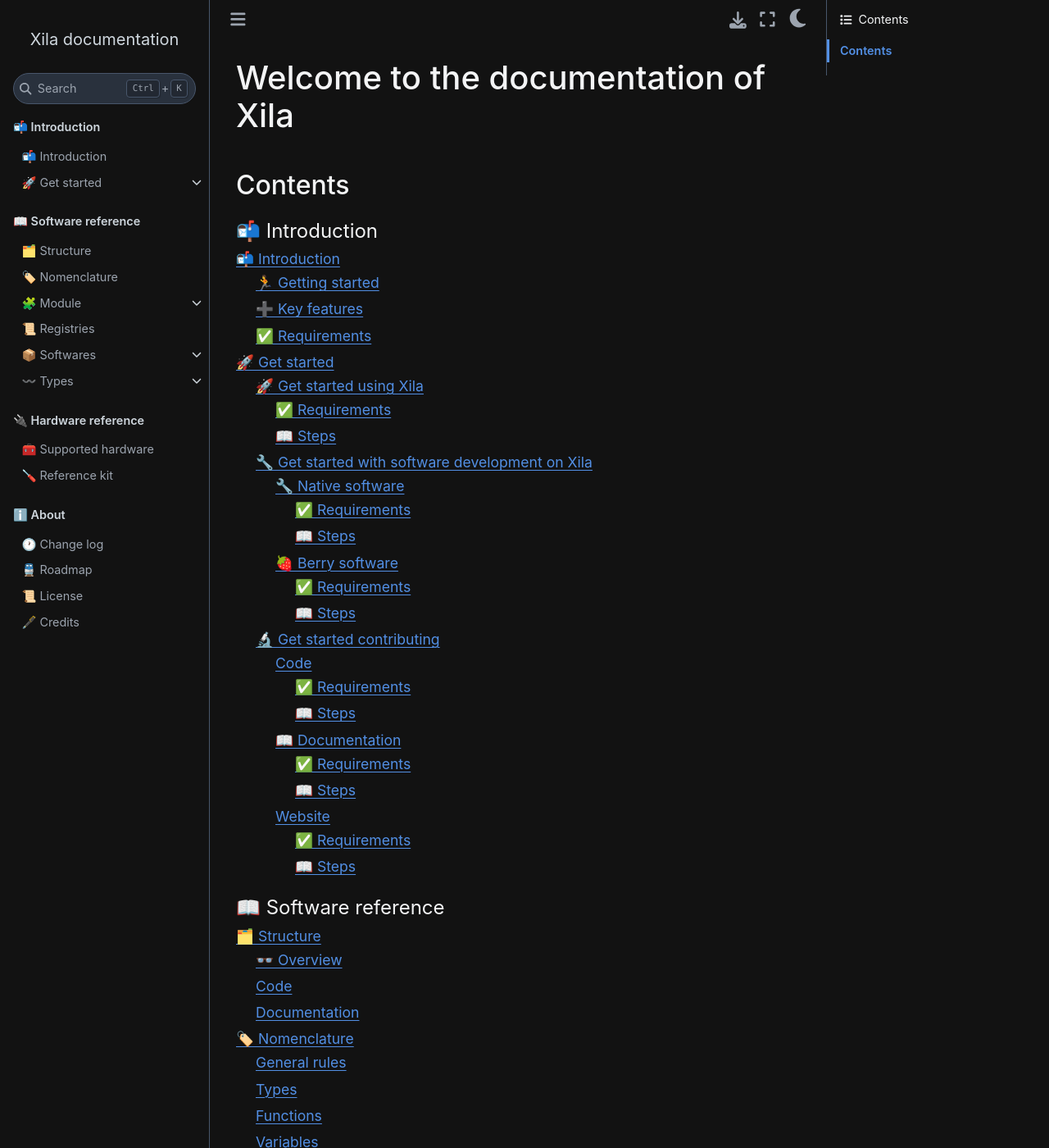
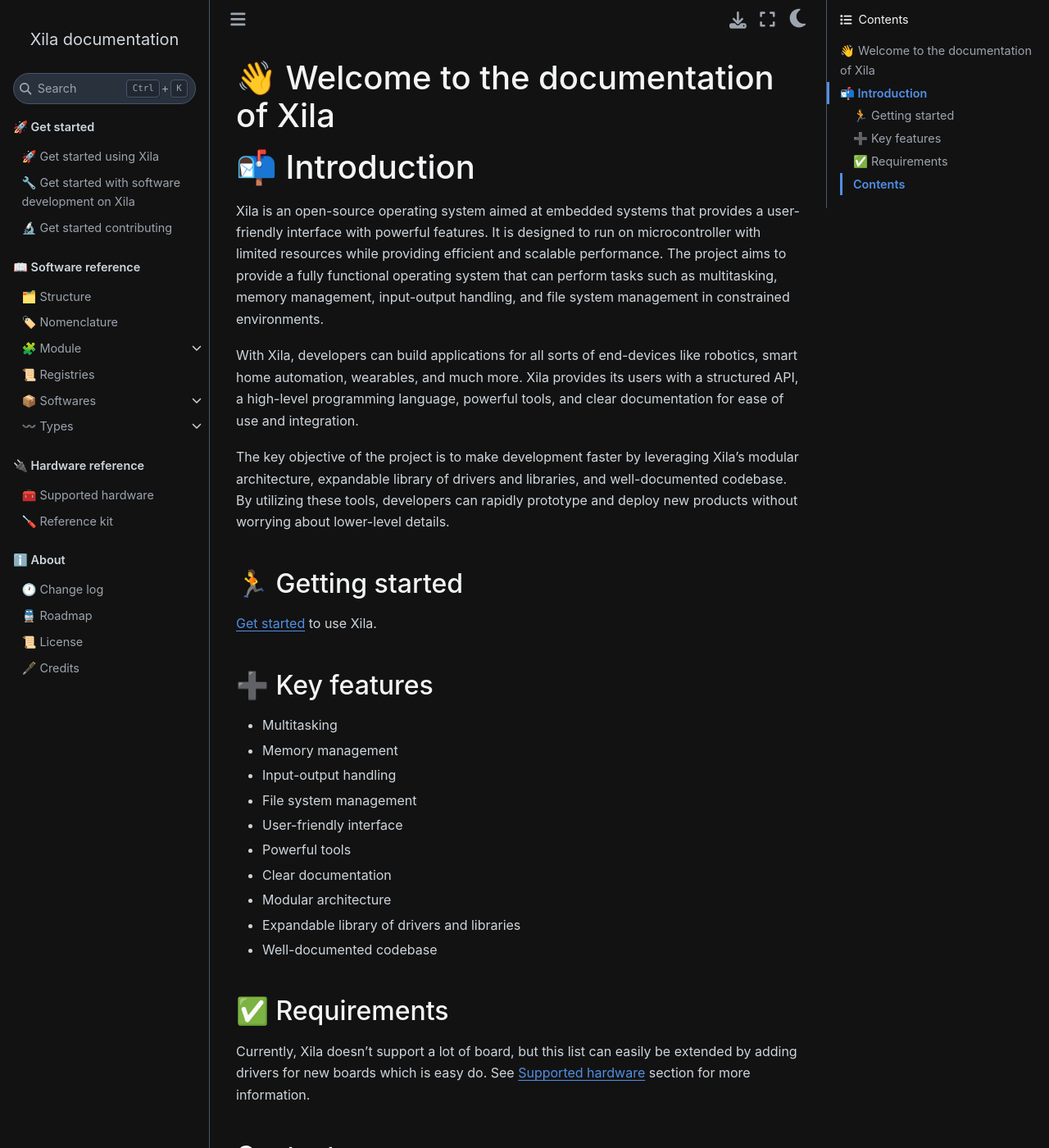
Before and after one commit to Xila-Project/Old_documentation, a Sphinx documentation site: the page built from source/index.md, in a window 1280 px wide and 1400 px high. Shown: the whole window at 82% size. Built offline with Sphinx 7.4.7 and the Sphinx Book theme 1.1.4, drawn with Linux system fonts in a browser that asks for light colours; some of the changed text lies outside the part shown.

Commit message:
Reorganize get started and introduction

````diff
--- a/source/index.md
+++ b/source/index.md
@@ -1,12 +1,47 @@
-# Welcome to the documentation of Xila
+# 👋 Welcome to the documentation of Xila
+
+# 📬 Introduction
+
+Xila is an open-source operating system aimed at embedded systems that provides a user-friendly interface with powerful features.
+It is designed to run on microcontroller with limited resources while providing efficient and scalable performance.
+The project aims to provide a fully functional operating system that can perform tasks such as multitasking, memory management, input-output handling, and file system management in constrained environments.
+
+With Xila, developers can build applications for all sorts of end-devices like robotics, smart home automation, wearables, and much more.
+Xila provides its users with a structured API, a high-level programming language, powerful tools, and clear documentation for ease of use and integration.
+
+The key objective of the project is to make development faster by leveraging Xila’s modular architecture, expandable library of drivers and libraries, and well-documented codebase.
+By utilizing these tools, developers can rapidly prototype and deploy new products without worrying about lower-level details.
+
+## 🏃 Getting started
+
+[Get started](<./Get started/Use.md>) to use Xila.
+
+## ➕ Key features
+
+- Multitasking
+- Memory management
+- Input-output handling
+- File system management
+- User-friendly interface
+- Powerful tools
+- Clear documentation
+- Modular architecture
+- Expandable library of drivers and libraries
+- Well-documented codebase
+
+## ✅ Requirements
+
+Currently, Xila doesn't support a lot of board, but this list can easily be extended by adding drivers for new boards which is easy do. See [Supported hardware](../Hardware%20reference/Supported%20hardware) section for more information.
 
 ## Contents
 
 ```{toctree}
-   :caption:   📬 Introduction
+   :caption:   🚀 Get started
+   :maxdepth:  1
 
-Introduction/Introduction
-Introduction/Get started/Get started
+Get started/Use
+Get started/Development
+Get started/Contributing
 ```
 
 ```{toctree}
````
Also changed, not shown: other parts of source/index.md (+2 -2 lines), source/Introduction/Get started/Get started.md (deleted, +0 -10 lines), source/Introduction/Introduction.md (deleted, +0 -32 lines), source/Get started/Contributing.md (renamed from source/Introduction/Get started/Contributing.md), source/Get started/Development.md (renamed from source/Introduction/Get started/Developpment.md), source/Get started/Use.md (renamed from source/Introduction/Get started/Use.md).
